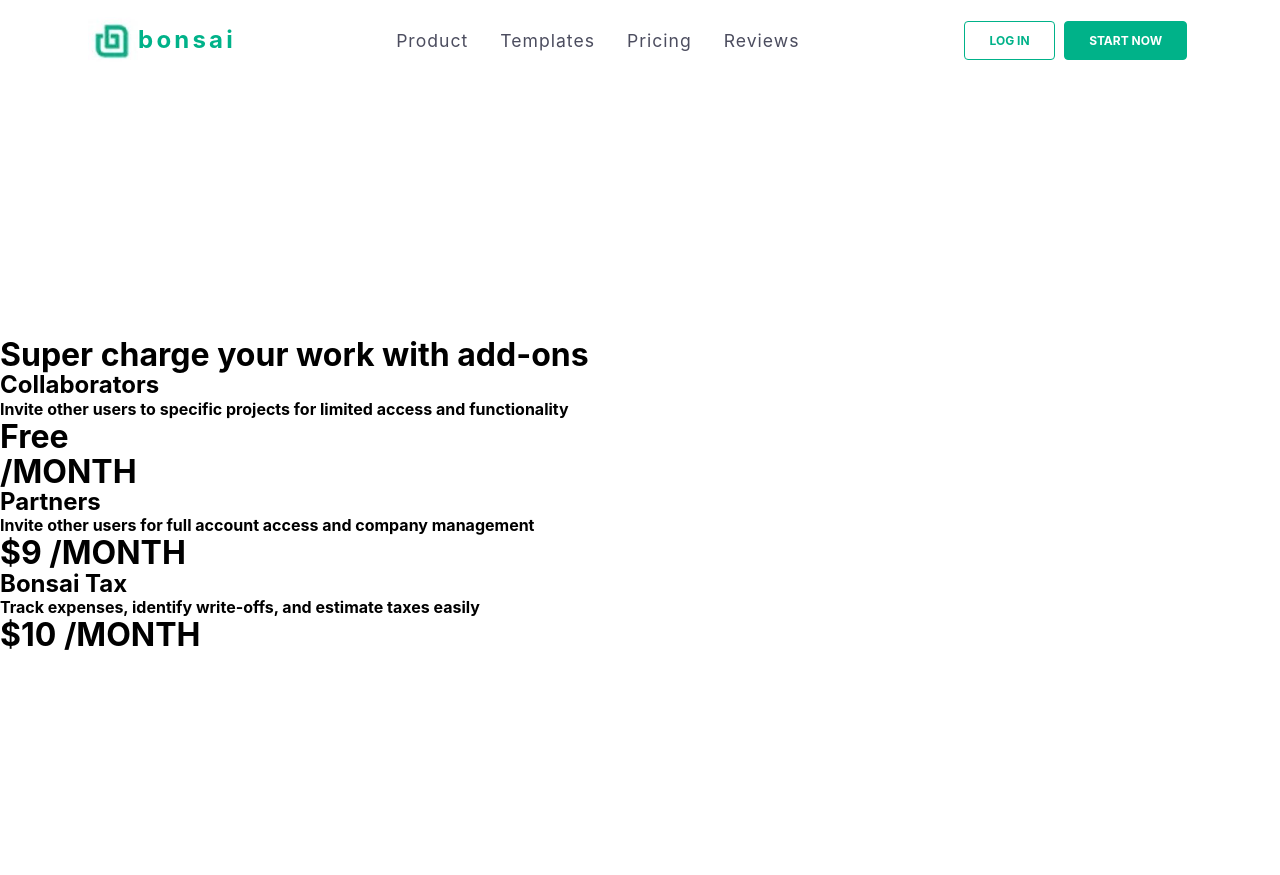
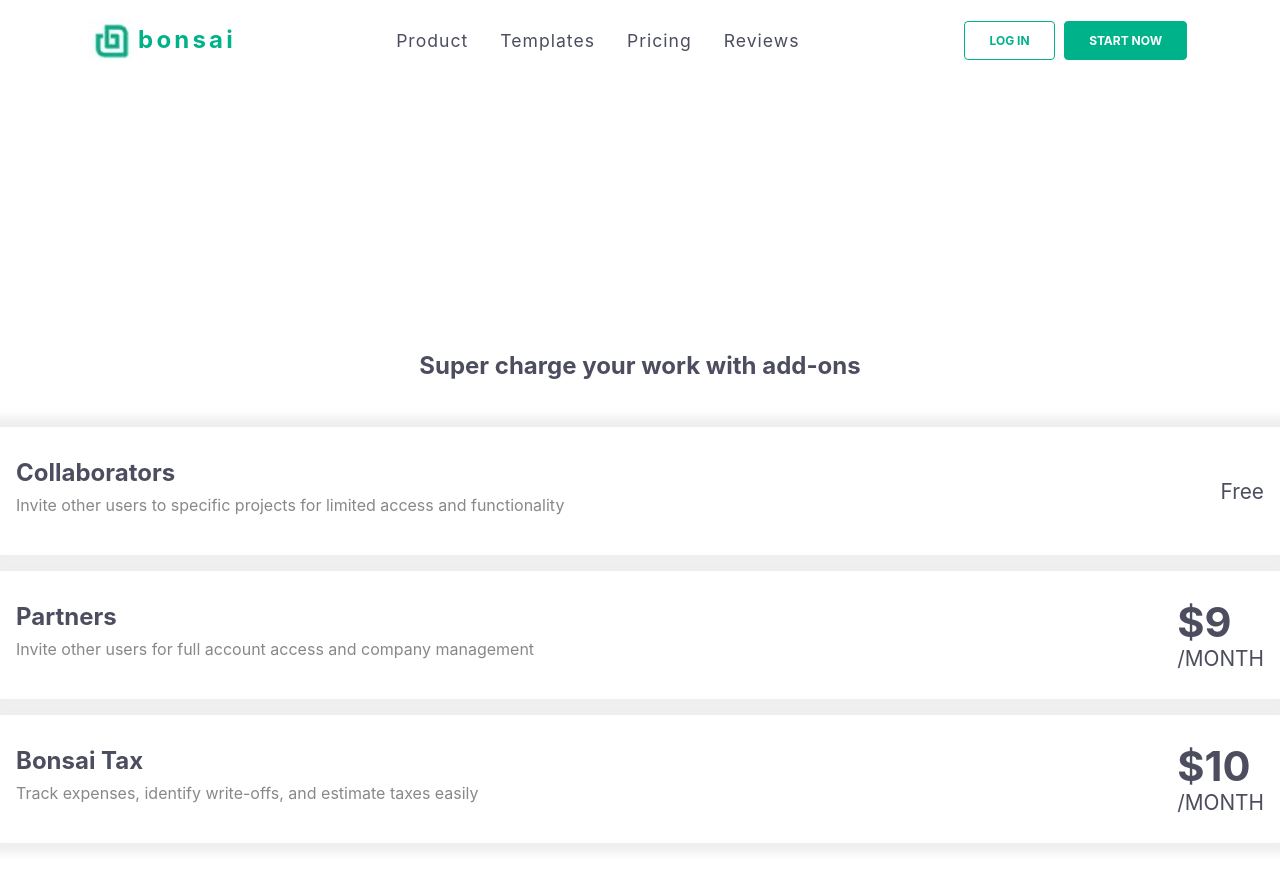
Before and after one commit to systemry420/bonsai-landing-page, a React (Create React App) app: page / in a window 1280 px wide. Before the commit the page ends 800 px from the top, so only its background shows below. Built offline with nearby package versions, Linux system fonts and the light colour scheme.

Commit message:
style others section

```diff
--- a/src/components/OtherPlans.js
+++ b/src/components/OtherPlans.js
@@ -20,7 +20,7 @@
   ]
   return (
     <div className='other'>
-        <h1>Super charge your work with add-ons</h1>
+        <h2>Super charge your work with add-ons</h2>
         <div className='list'>
           {plans.map((item, idx) => {
             if (idx === 3) {
@@ -42,8 +42,9 @@
         {learn && learn}
       </div>
       <div className='price'>
-        <h1>{!price && 'Free'}</h1>
-        <h1>{price && price} <span>/MONTH</span></h1>
+        <>
+          {price ? <span><h1>{price}</h1>/MONTH</span> : 'Free'}
+        </>
       </div>
     </div>
   )
--- a/src/styles/layout/_plans.scss
+++ b/src/styles/layout/_plans.scss
@@ -56,3 +56,38 @@
     }
 
 }
+
+.other {
+    padding: 1rem 0;
+    color: v.$accent;
+
+    & > h2 {
+        text-align: center;
+        padding-bottom: 2rem;
+    }
+
+    .list {
+        .item {
+            margin: 1rem 0;
+            padding: 1rem;
+            display: flex;
+            align-items: center;
+            justify-content: space-between;
+            overflow: hidden;
+            box-shadow: 0 0 10px 10px #eee;
+            height: 8rem;
+
+            .info {
+                h4 {
+                    color: #888;
+                    font-weight: 400;
+                    padding: .5rem 0;
+                }
+            }
+
+            .price {
+                font-size: 130%;
+            }
+        }
+    }
+}
```
